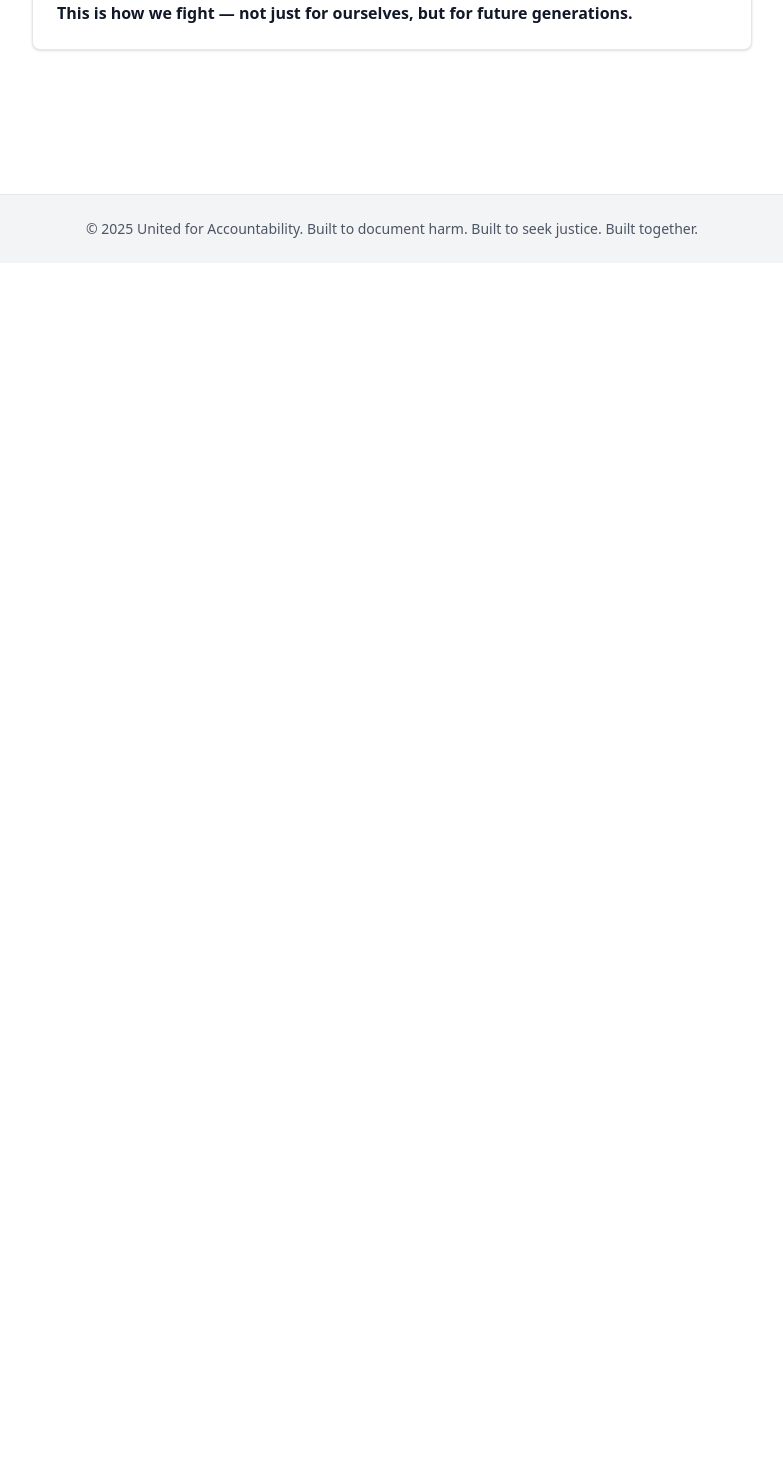
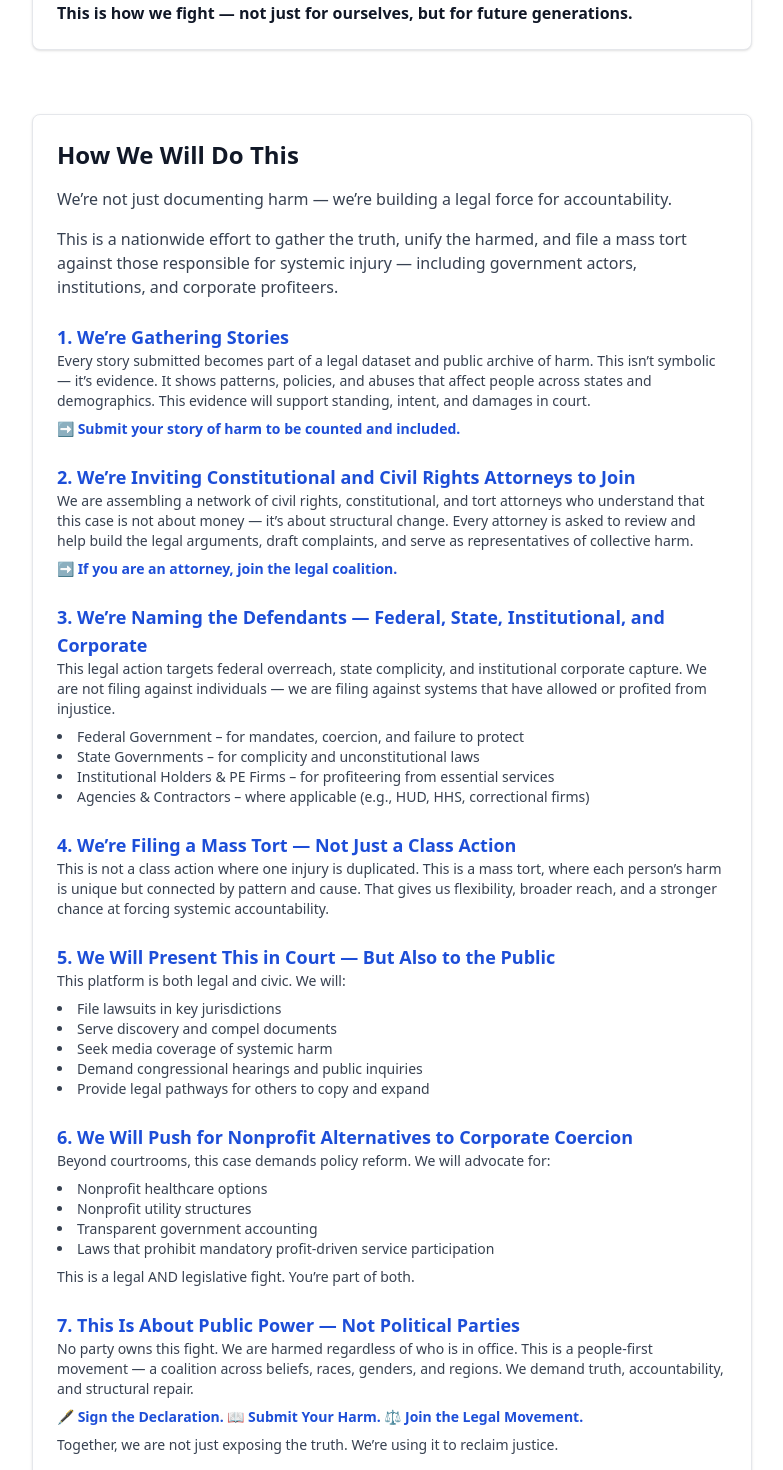
Before and after one commit to United-for-Accountability/mass-tort-platform, a Next.js app: page / in a window 1280 px wide. Shown: the part 3960-5430 px from the top of the page, without its empty margins (248-1031 px from the left). Before the commit the page ends 4223 px from the top, so only its background shows below. Built offline with nearby package versions, Linux system fonts and the light colour scheme.

Commit message:
Add 'How We Will Do This' section to homepage

```diff
--- a/pages/index.js
+++ b/pages/index.js
@@ -242,6 +242,65 @@ export default function Home() {
     </p>
   </div>
 </section>
+<section className="mt-16 bg-white p-6 rounded-lg shadow border border-gray-200 text-left">
+  <h2 className="text-2xl font-bold mb-4 text-gray-900">How We Will Do This</h2>
+  <p className="text-base text-gray-700 mb-4">We’re not just documenting harm — we’re building a legal force for accountability.</p>
+  <p className="text-base text-gray-700 mb-6">This is a nationwide effort to gather the truth, unify the harmed, and file a mass tort against those responsible for systemic injury — including government actors, institutions, and corporate profiteers.</p>
+  <div className="space-y-6">
+    <div>
+      <h3 className="text-lg font-semibold text-blue-700">1. We’re Gathering Stories</h3>
+      <p className="text-sm text-gray-700">Every story submitted becomes part of a legal dataset and public archive of harm. This isn’t symbolic — it’s evidence. It shows patterns, policies, and abuses that affect people across states and demographics. This evidence will support standing, intent, and damages in court.</p>
+      <p className="text-sm text-blue-700 font-semibold mt-2">➡️ Submit your story of harm to be counted and included.</p>
+    </div>
+    <div>
+      <h3 className="text-lg font-semibold text-blue-700">2. We’re Inviting Constitutional and Civil Rights Attorneys to Join</h3>
+      <p className="text-sm text-gray-700">We are assembling a network of civil rights, constitutional, and tort attorneys who understand that this case is not about money — it’s about structural change. Every attorney is asked to review and help build the legal arguments, draft complaints, and serve as representatives of collective harm.</p>
+      <p className="text-sm text-blue-700 font-semibold mt-2">➡️ If you are an attorney, join the legal coalition.</p>
+    </div>
+    <div>
+      <h3 className="text-lg font-semibold text-blue-700">3. We’re Naming the Defendants — Federal, State, Institutional, and Corporate</h3>
+      <p className="text-sm text-gray-700">This legal action targets federal overreach, state complicity, and institutional corporate capture. We are not filing against individuals — we are filing against systems that have allowed or profited from injustice.</p>
+      <ul className="list-disc list-inside mt-2 text-gray-700 text-sm">
+        <li>Federal Government – for mandates, coercion, and failure to protect</li>
+        <li>State Governments – for complicity and unconstitutional laws</li>
+        <li>Institutional Holders & PE Firms – for profiteering from essential services</li>
+        <li>Agencies & Contractors – where applicable (e.g., HUD, HHS, correctional firms)</li>
+      </ul>
+    </div>
+    <div>
+      <h3 className="text-lg font-semibold text-blue-700">4. We’re Filing a Mass Tort — Not Just a Class Action</h3>
+      <p className="text-sm text-gray-700">This is not a class action where one injury is duplicated. This is a mass tort, where each person’s harm is unique but connected by pattern and cause. That gives us flexibility, broader reach, and a stronger chance at forcing systemic accountability.</p>
+    </div>
+    <div>
+      <h3 className="text-lg font-semibold text-blue-700">5. We Will Present This in Court — But Also to the Public</h3>
+      <p className="text-sm text-gray-700">This platform is both legal and civic. We will:</p>
+      <ul className="list-disc list-inside mt-2 text-gray-700 text-sm">
+        <li>File lawsuits in key jurisdictions</li>
+        <li>Serve discovery and compel documents</li>
+        <li>Seek media coverage of systemic harm</li>
+        <li>Demand congressional hearings and public inquiries</li>
+        <li>Provide legal pathways for others to copy and expand</li>
+      </ul>
+    </div>
+    <div>
+      <h3 className="text-lg font-semibold text-blue-700">6. We Will Push for Nonprofit Alternatives to Corporate Coercion</h3>
+      <p className="text-sm text-gray-700">Beyond courtrooms, this case demands policy reform. We will advocate for:</p>
+      <ul className="list-disc list-inside mt-2 text-gray-700 text-sm">
+        <li>Nonprofit healthcare options</li>
+        <li>Nonprofit utility structures</li>
+        <li>Transparent government accounting</li>
+        <li>Laws that prohibit mandatory profit-driven service participation</li>
+      </ul>
+      <p className="text-sm text-gray-700 mt-2">This is a legal AND legislative fight. You’re part of both.</p>
+    </div>
+    <div>
+      <h3 className="text-lg font-semibold text-blue-700">7. This Is About Public Power — Not Political Parties</h3>
+      <p className="text-sm text-gray-700">No party owns this fight. We are harmed regardless of who is in office. This is a people-first movement — a coalition across beliefs, races, genders, and regions. We demand truth, accountability, and structural repair.</p>
+      <p className="text-sm text-blue-700 font-semibold mt-2">🖋 Sign the Declaration. 📖 Submit Your Harm. ⚖️ Join the Legal Movement.</p>
+      <p className="text-sm text-gray-700 mt-2">Together, we are not just exposing the truth. We’re using it to reclaim justice.</p>
+    </div>
+  </div>
+</section>
 
       </main>
       <Footer />
```
